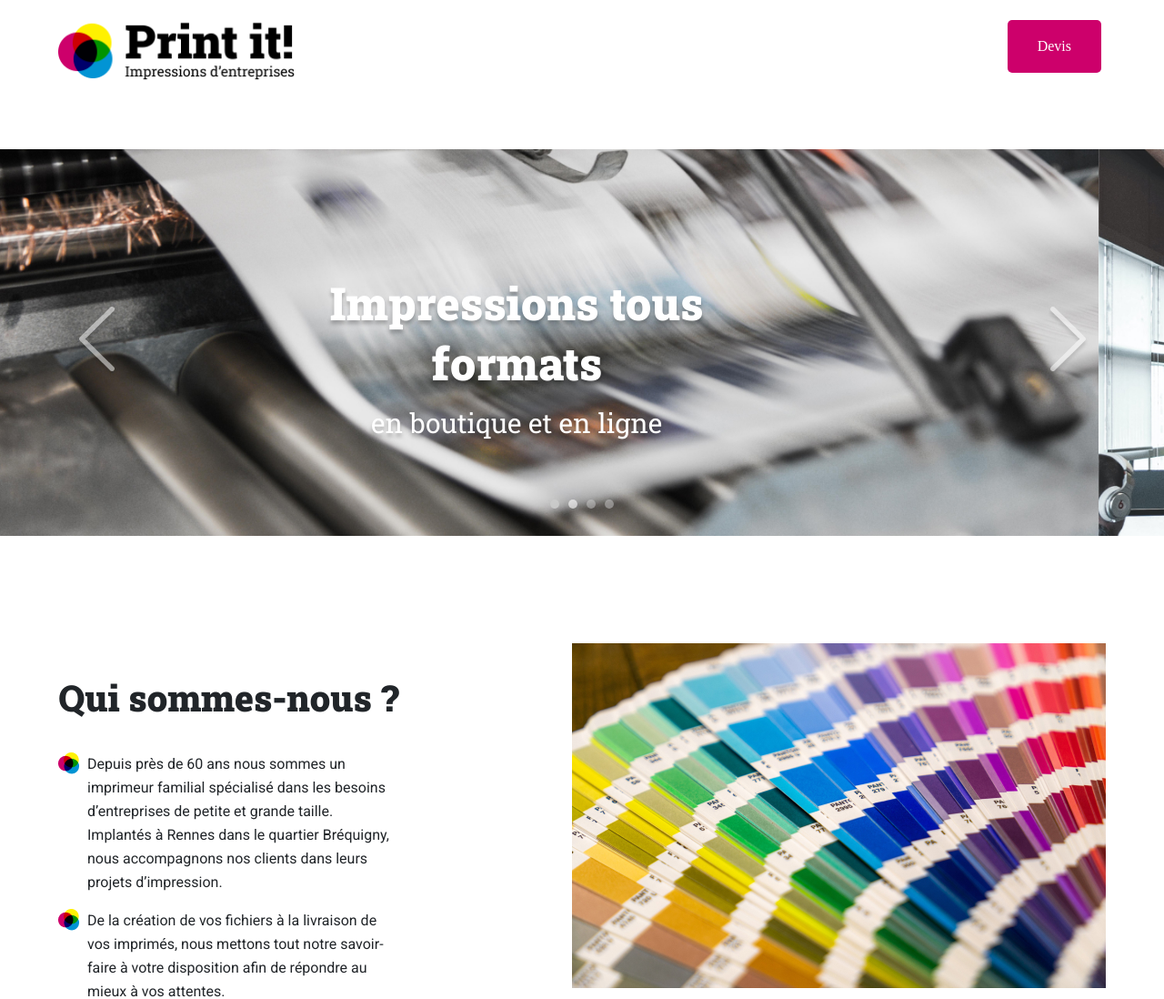
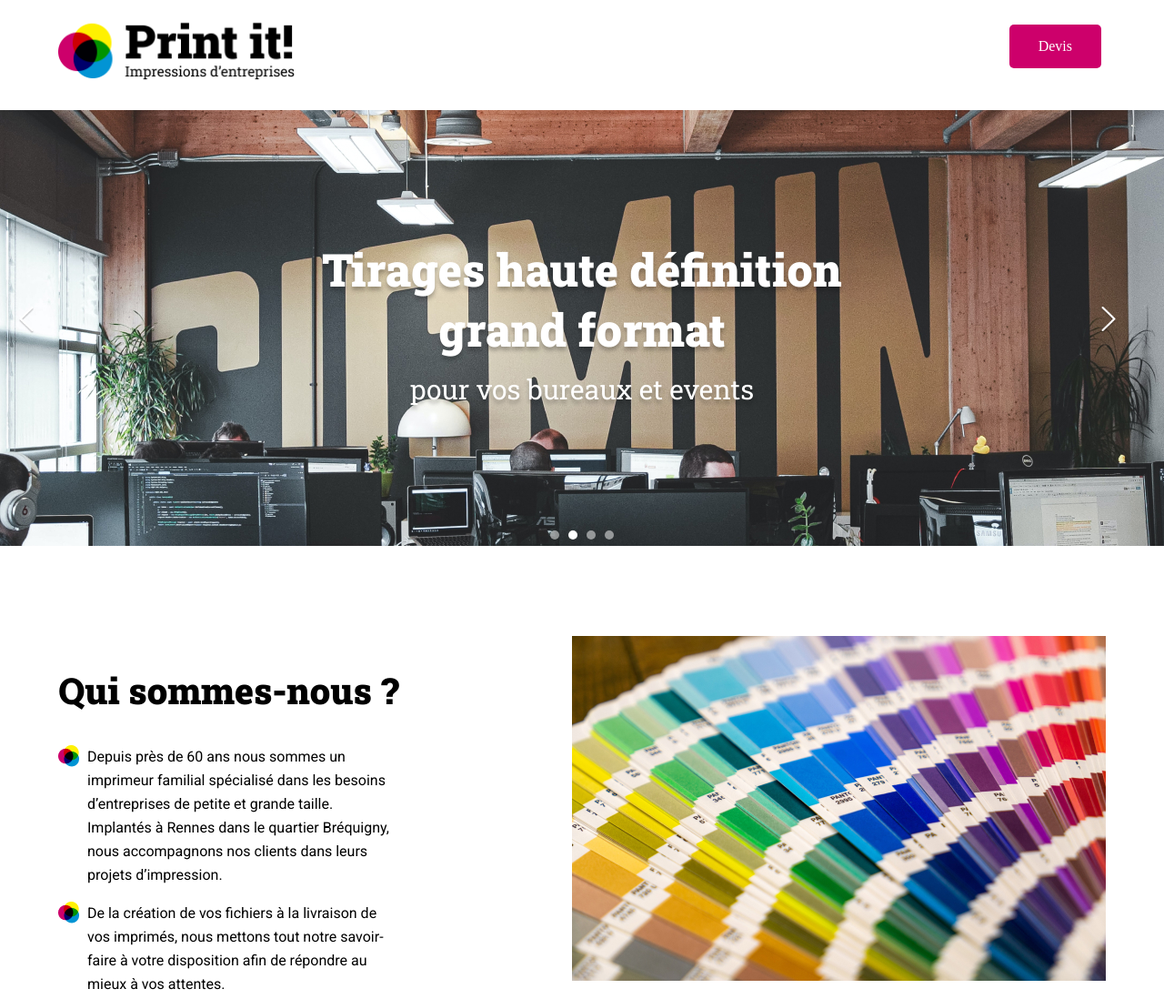
Before and after one commit to RomainTGitHub/Print-it-JS-main, a plain HTML site: page index.html in a window 1280 px wide. Shown: the top 1098 px of the page at 91% size. Drawn offline with nearby package versions, Linux system fonts and the light colour scheme.

Commit message:
Reconstruction du carousel en Javascript avec un défilement automatique et infini de 5s entre les slides, ajout d'un event listener pour afficher un message dans la console lors des clics sur les fleches de navigations, ajoute des points de navigations fonctionnels

```diff
--- a/assets/script.js
+++ b/assets/script.js
@@ -1,31 +1,126 @@
 const slides = [
 	{
-		"image": "slide1.jpg",
+		"image": "assets/images/slideshow/slide1.jpg",
 		"tagLine": "Impressions tous formats <span>en boutique et en ligne</span>"
 	},
 	{
-		"image": "slide2.jpg",
+		"image": "assets/images/slideshow/slide2.jpg",
 		"tagLine": "Tirages haute définition grand format <span>pour vos bureaux et events</span>"
 	},
 	{
-		"image": "slide3.jpg",
+		"image": "assets/images/slideshow/slide3.jpg",
 		"tagLine": "Grand choix de couleurs <span>de CMJN aux pantones</span>"
 	},
 	{
-		"image": "slide4.png",
+		"image": "assets/images/slideshow/slide4.png",
 		"tagLine": "Autocollants <span>avec découpe laser sur mesure</span>"
 	}
 ]
 
-// Récupération des flèches de navigation du carrousel
-var prevButton = document.querySelector('.carousel-control-prev');
-var nextButton = document.querySelector('.carousel-control-next');
+// Récupération des éléments du carrousel
+const carouselContainer = document.querySelector('.carousel-inner');
+const prevButton = document.querySelector('.carousel-control-prev');
+const nextButton = document.querySelector('.carousel-control-next');
+const carouselIndicators = document.querySelector('.carousel-indicators');
 
-// Ajout d'événements de clic aux flèches de navigation
-prevButton.addEventListener('click', function () {
-	console.log('Flèche précédente cliquée');
+let currentSlideIndex = 0;
+let autoScrolling = true; // Défilement automatique activé par défaut
+
+// Fonction pour afficher les diapositives
+function showSlides() {
+	// Création du contenu HTML pour chaque diapositive
+	const slidesHTML = slides.map((slide, index) => `
+        <div class="carousel-item ${index === currentSlideIndex ? 'active' : ''}">
+            <img src="${slide.image}" class="d-block w-100" alt="Slide">
+            <div class="carousel-caption">
+                <p>${slide.tagLine}</p>
+            </div>
+        </div>
+    `).join('');
+
+	// Insertion du contenu HTML dans le conteneur du carrousel
+	carouselContainer.innerHTML = slidesHTML;
+
+	// Mise à jour des indicateurs de navigation
+	updateIndicators();
+}
+
+// Afficher les diapositives au chargement de la page
+showSlides();
+
+// Fonction pour mettre à jour les indicateurs de navigation
+function updateIndicators() {
+	carouselIndicators.innerHTML = ''; // Réinitialisation des indicateurs
+
+	slides.forEach((_, index) => {
+		const indicator = document.createElement('li');
+		indicator.classList.add('indicator');
+		indicator.dataset.slideTo = index;
+		if (index === currentSlideIndex) {
+			indicator.classList.add('active');
+		}
+		carouselIndicators.appendChild(indicator);
+	});
+}
+
+// Fonction pour activer l'indicateur correspondant à la diapositive actuelle
+function setActiveIndicator() {
+	const indicators = document.querySelectorAll('.indicator');
+	indicators.forEach((indicator, index) => {
+		if (index === currentSlideIndex) {
+			indicator.classList.add('active');
+		} else {
+			indicator.classList.remove('active');
+		}
+	});
+}
+
+// Appel de la fonction autoSlide pour activer le défilement automatique
+autoSlide();
+
+// Fonction pour passer à la diapositive suivante automatiquement
+function autoSlide() {
+	setInterval(() => {
+		if (autoScrolling) {
+			nextSlide();
+		}
+	}, 5000); // Défilement toutes les 3 secondes
+}
+
+// Fonction pour passer à la diapositive suivante
+function nextSlide() {
+	currentSlideIndex = (currentSlideIndex + 1) % slides.length;
+	showSlides();
+	if (!autoScrolling) {
+		console.log('Flèche suivante cliquée');
+	}
+}
+
+// Fonction pour passer à la diapositive précédente
+function prevSlide() {
+	currentSlideIndex = (currentSlideIndex - 1 + slides.length) % slides.length;
+	showSlides();
+	if (!autoScrolling) {
+		console.log('Flèche précédente cliquée');
+	}
+}
+
+// Écouteurs d'événements pour les clics sur les flèches de navigation
+prevButton.addEventListener('click', () => {
+	autoScrolling = false;
+	prevSlide();
 });
 
-nextButton.addEventListener('click', function () {
-	console.log('Flèche suivante cliquée');
+nextButton.addEventListener('click', () => {
+	autoScrolling = false;
+	nextSlide();
 });
+
+// Écouteur d'événement pour les clics sur les indicateurs de navigation
+carouselIndicators.addEventListener('click', (event) => {
+	if (event.target && event.target.matches('.indicator')) {
+		const slideTo = parseInt(event.target.dataset.slideTo);
+		currentSlideIndex = slideTo;
+		showSlides();
+	}
+});
--- a/assets/style.css
+++ b/assets/style.css
@@ -205,6 +205,10 @@ header {
 	width: 100%;
 	min-height: 470px;
 	position: relative;
+	margin: 20px auto;
+	/* Centrage horizontal */
+	max-width: 1440px;
+	/* Largeur maximale de 1440px */
 }
 
 .banner-img {
@@ -219,77 +223,115 @@ header {
 /* Code CSS en prévision de l'ajout d'un carousel pour la bannière */
 
 #banner {
-	margin-top: 40px;
+	position: relative;
+	overflow: hidden;
 }
 
 .carousel-inner {
+	position: relative;
 	width: 100%;
-	height: 100%;
-	object-position: center;
-	max-height: 470px;
-	max-width: 1440px;
+	overflow: hidden;
 }
 
+.carousel-item {
+	position: relative;
+	display: none;
+	width: 100%;
+}
+
+.carousel-item.active {
+	display: block;
+}
+
+/* Style pour le texte des diapositives */
 .carousel-caption {
 	position: absolute;
 	top: 50%;
 	left: 50%;
 	transform: translate(-50%, -50%);
 	text-align: center;
+	color: white;
+	/* Couleur du texte */
 }
 
-.carousel-caption p,
-.carousel-caption span {
-	text-align: center;
-	display: block;
-	margin: 0 auto;
+.carousel-caption p {
+	font-family: 'Roboto Slab', sans-serif;
+	/* Police de caractères */
+	font-weight: bold;
+	/* Gras */
+	font-size: 24px;
+	/* Taille de police */
+	line-height: 1.5;
+	/* Hauteur de ligne */
+	margin: 0;
+	/* Supprime les marges par défaut */
 }
 
-/* Gestion des points du carrousel */
+.carousel-caption span {
+	display: block;
+	font-size: 18px;
+	/* Taille de police du span */
+	font-weight: normal;
+	/* Police normale */
+}
+
+/* Style pour les flèches de navigation */
+.carousel-control-prev,
+.carousel-control-next {
+	position: absolute;
+	top: 50%;
+	transform: translateY(-50%);
+	width: 50px;
+	/* Largeur des flèches */
+	height: 50px;
+	/* Hauteur des flèches */
+}
+
+.carousel-control-prev {
+	left: 20px;
+	/* Position de la flèche précédente */
+}
+
+.carousel-control-next {
+	right: 20px;
+	/* Position de la flèche suivante */
+}
+
+.carousel-control-prev img,
+.carousel-control-next img {
+	width: auto;
+	height: 30px;
+	/* Taille de l'image des flèches */
+	display: block;
+}
+
 .carousel-indicators {
-	list-style: none;
+	position: absolute;
+	bottom: 10px;
+	left: 50%;
+	transform: translateX(-50%);
 	display: flex;
 	justify-content: center;
+	list-style: none;
 	padding: 0;
-	margin: 20px 0;
+	margin: 0;
 }
 
 .carousel-indicators li {
-	background-color: #ccc;
-	border-radius: 50%;
 	width: 10px;
 	height: 10px;
+	border-radius: 50%;
+	background-color: rgba(255, 255, 255, 0.5);
+	/* Couleur des points */
 	margin: 0 5px;
 	cursor: pointer;
 }
 
 .carousel-indicators li.active {
-	background-color: #fff;
+	background-color: #ffffff;
+	/* Couleur du point actif */
 }
 
-/* Gestion des fleches du carrousel */
-
-.carousel-control-prev img,
-.carousel-control-next img {
-	width: auto;
-	height: auto;
-}
-
-.carousel-control-prev.disabled,
-.carousel-control-next.disabled {
-	width: auto;
-	height: auto;
-}
-
-.carousel-control-prev {
-	left: 10px;
-	background-color: transparent;
-}
-
-.carousel-control-next {
-	right: 10px;
-	background-color: transparent;
-}
 
 /* Fin du code CSS pour le carousel */
 
--- a/index.html
+++ b/index.html
@@ -4,12 +4,6 @@
 <head>
 	<meta charset="UTF-8">
 	<meta name="viewport" content="width=device-width, initial-scale=1.0">
-	<!-- Inclure Bootstrap CSS -->
-	<link href="https://stackpath.bootstrapcdn.com/bootstrap/4.5.2/css/bootstrap.min.css" rel="stylesheet">
-	<!-- Inclure jQuery (nécessaire pour Bootstrap JavaScript plugins) -->
-	<script src="https://ajax.googleapis.com/ajax/libs/jquery/3.5.1/jquery.min.js"></script>
-	<!-- Inclure Bootstrap JavaScript -->
-	<script src="https://stackpath.bootstrapcdn.com/bootstrap/4.5.2/js/bootstrap.min.js"></script>
 	<title>Print it ! - Impressions d'entreprise</title>
 	<link rel="stylesheet" href="./assets/style.css">
 	<link rel="preconnect" href="https://fonts.googleapis.com">
@@ -28,54 +22,24 @@
 		<a class="btn devis" href="mailto:contact@print-it.tld">Devis</a>
 	</header>
 	<main>
-		<div id="banner">
-			<div id="carouselExampleIndicators" class="carousel slide" data-ride="carousel">
-				<ol class="carousel-indicators">
-					<li data-target="#carouselExampleIndicators" data-slide-to="0" class="active"></li>
-					<li data-target="#carouselExampleIndicators" data-slide-to="1"></li>
-					<li data-target="#carouselExampleIndicators" data-slide-to="2"></li>
-					<li data-target="#carouselExampleIndicators" data-slide-to="3"></li>
-				</ol>
-				<div class="carousel-inner">
-					<div class="carousel-item active">
-						<img src="assets\images\slideshow\slide1.jpg" class="d-block w-100" alt="Slide 1">
-						<div class="carousel-caption">
-							<p>Impressions tous formats <span>en boutique et en ligne</span></p>
-						</div>
-					</div>
-					<div class="carousel-item">
-						<img src="assets\images\slideshow\slide2.jpg" class="d-block w-100" alt="Slide 2">
-						<div class="carousel-caption">
-							<p>Tirages haute définition grand format <span>pour vos bureaux et events</span></span></p>
-						</div>
-					</div>
-					<div class="carousel-item">
-						<img src="assets\images\slideshow\slide3.jpg" class="d-block w-100" alt="Slide 3">
-						<div class="carousel-caption">
-							<p>Grand choix de couleurs <span>de CMJN aux pantones</span></p>
-						</div>
-					</div>
-					<div class="carousel-item">
-						<img src="assets\images\slideshow\slide4.png" class="d-block w-100" alt="Slide 4">
-						<div class="carousel-caption">
-							<p>Autocollants <span>avec découpe laser sur mesure</span></p>
-						</div>
-					</div>
 
-				</div>
-				<div class="arrow">
-					<a class="carousel-control-prev" href="#carouselExampleIndicators" role="button" data-slide="prev">
-						<img src="assets\images\arrow_left.png" alt="Flèche précédente">
-					</a>
+		<div id="banner" class="carousel slide" data-ride="carousel">
+			<div class="carousel-inner">
+				<!-- Les diapositives seront ajoutées dynamiquement ici -->
+			</div>
+			<!-- Flèches de navigation -->
+			<a class="carousel-control-prev" href="#" role="button" aria-label="Previous">
+				<img src="assets\images\arrow_left.png" alt="Previous">
+			</a>
+			<a class="carousel-control-next" href="#" role="button" aria-label="Next">
+				<img src="assets\images\arrow_right.png" alt="Next">
+			</a>
+			<!-- Indicateurs de diapositives -->
+			<ol class="carousel-indicators">
+				<!-- Les indicateurs seront ajoutés dynamiquement ici -->
+			</ol>
+		</div>
 
-					<a class="carousel-control-next" href="#carouselExampleIndicators" role="button" data-slide="next">
-						<img src="assets\images\arrow_right.png" alt="Flèche suivante">
-					</a>
-				</div>
-
-
-			</div>
-		</div>
 		<section id="about-us" class="container">
 			<div>
 				<h2>Qui sommes-nous ?</h2>
```
